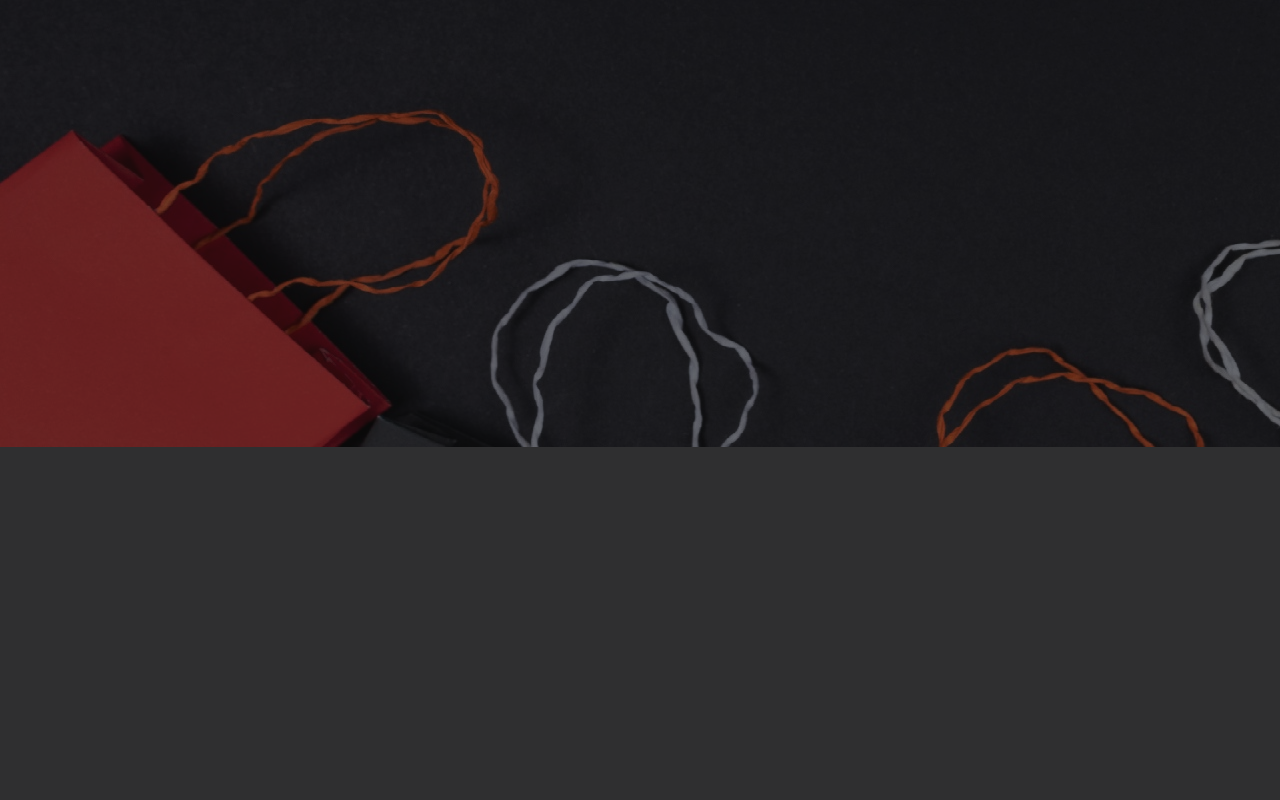
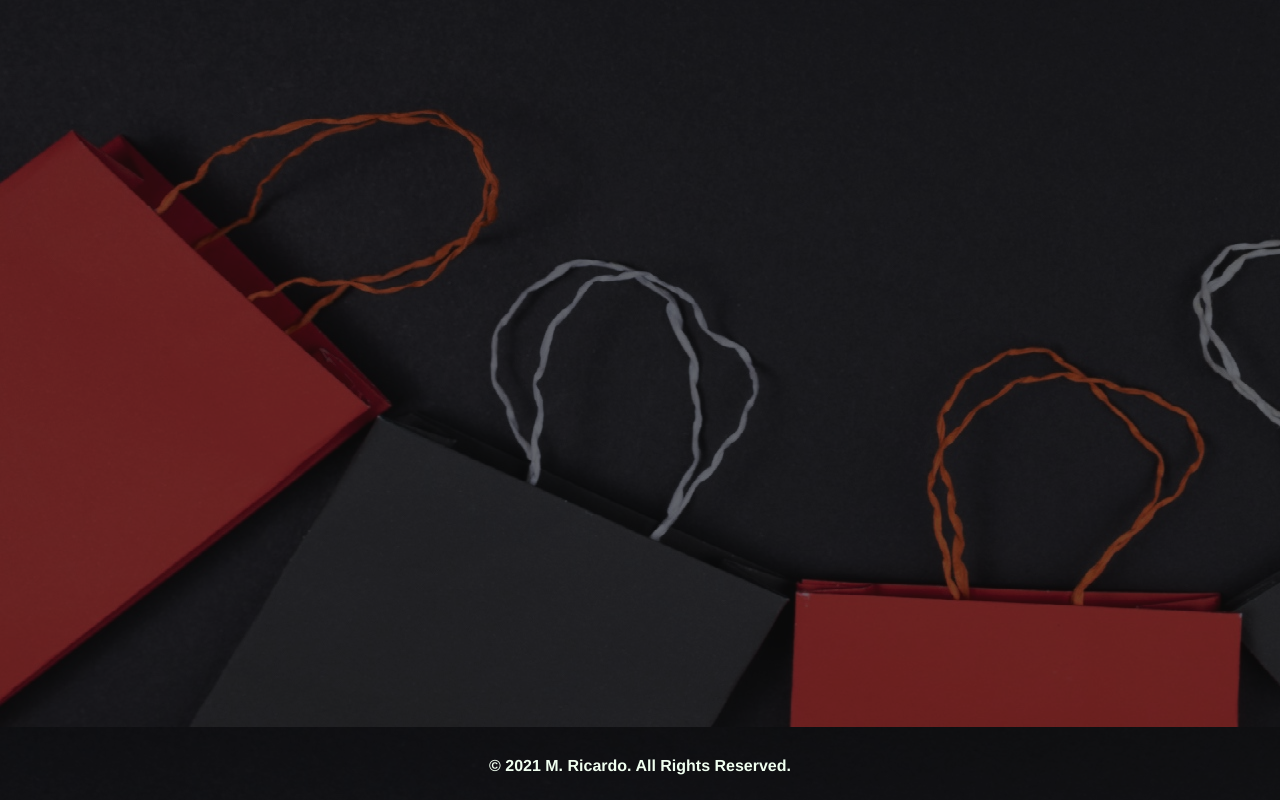
Before and after one commit to ricardomuraoka/Desafio-HC, a plain HTML site: page index.html in a window 1280 px wide. Shown: the part 353-1153 px from the top of the page. Before the commit the page ends 800 px from the top, so only its background shows below. Drawn offline with Linux system fonts and the light colour scheme.

Commit message:
Nova versão com footer
Atualização adicionando footer

```diff
--- a/index.html
+++ b/index.html
@@ -11,13 +11,13 @@
   <body>
 
 
-    <section>
-        <div class="content">
+    <section class="HC">
+        <div class="content" id ="content">
           <span class="title1">BEST DISCOUNTS EVER SEEN!</span>
           <span class="title2">Be the first to enjoy our discounts.</span>
         </div>
 
-        <div class="heading">
+        <div class="heading" id="heading">
           <input class="email" type="text" name= "email" id="email" placeholder="YOUR E-MAIL ADRESS">
           <button class= "btn" type="button" id="add" onclick="gravar()">RECEIVE NEWS</button>
           <script src="./script.js"></script>
@@ -25,4 +25,8 @@
     </section>
 
   </body>
+
+  <footer class="footer">
+    <p>© 2021 M. Ricardo. All Rights Reserved.</p>
+  </footer>
 </html>
--- a/script.js
+++ b/script.js
@@ -6,4 +6,7 @@ function gravar(){
     var increment = localStorage.length+1
     localStorage.setItem(increment,email)
     mail.value = null
+    let heading = document.getElementById('heading')
+    let sub = `<p> Subscribing </p>`
+    heading.innerHTML = sub
 }
--- a/style.css
+++ b/style.css
@@ -10,10 +10,17 @@ html body {
 
 body {
     background-color: #2f2f30;
-    background-image:url(./images/tamanna-rumee-eD1RNYzzUxc-unsplash.jpg);
+    background-image:url(./images/Background.jpg);
     background-size: cover no-repeat;
     background-blend-mode: soft-light;
+}
 
+.HC {
+    text-align: center;
+    display:block;
+    margin-top: 15px;
+    margin-bottom: 15px;
+    height: 1080px;
 }
 
 .title1 {
@@ -67,3 +74,11 @@ body {
     border-radius: 5px;
     transition: background-color 1000ms, color 1000ms;
 }
+
+.footer {
+    text-align: center;
+    padding-bottom: 25px;
+    color: honeydew;
+    font-family: 'Franklin Gothic Medium';
+    font-weight:bold
+}
```
Also changed, not shown: images/Background.jpg (renamed from images/tamanna-rumee-eD1RNYzzUxc-unsplash.jpg).
